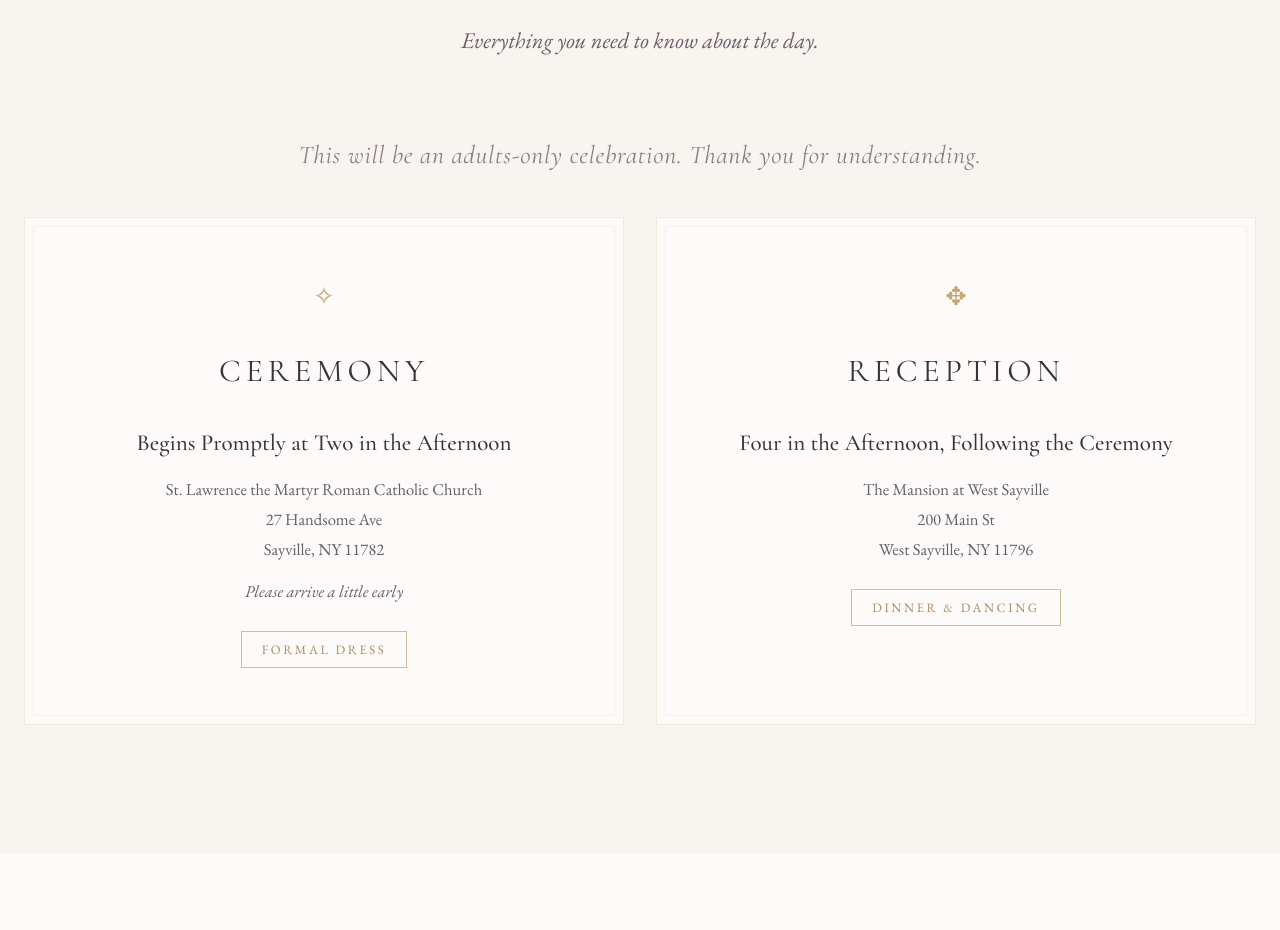
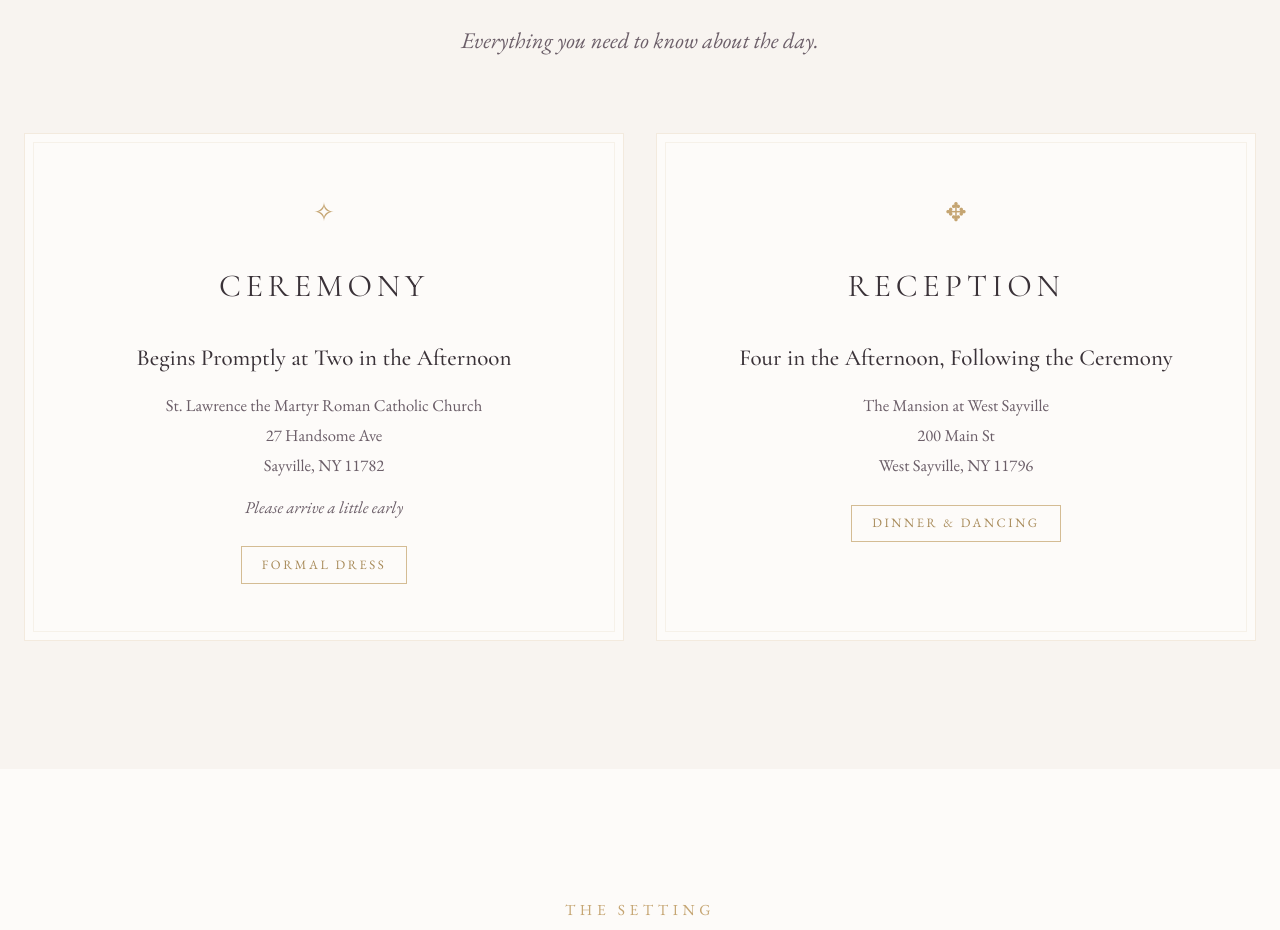
Before and after one commit to FarWrong/mary-and-edward-wedding, a React (Vite) app: page / in a window 1280 px wide. Shown: the part 1400-2330 px from the top of the page. Built offline with nearby package versions, Linux system fonts and the light colour scheme.

Commit message:
Update Details.jsx

```diff
--- a/src/components/Details.jsx
+++ b/src/components/Details.jsx
@@ -30,15 +30,6 @@ function Details() {
           subtitle="Everything you need to know about the day."
         />
 
-        <motion.p
-          className="details-note"
-          initial={{ opacity: 0 }}
-          whileInView={{ opacity: 1 }}
-          viewport={{ once: true }}
-          transition={{ duration: 0.6, ease: EASE, delay: 0.2 }}
-        >
-          This will be an adults-only celebration. Thank you for understanding.
-        </motion.p>
 
         <div className="details-grid">
           <motion.div
```
